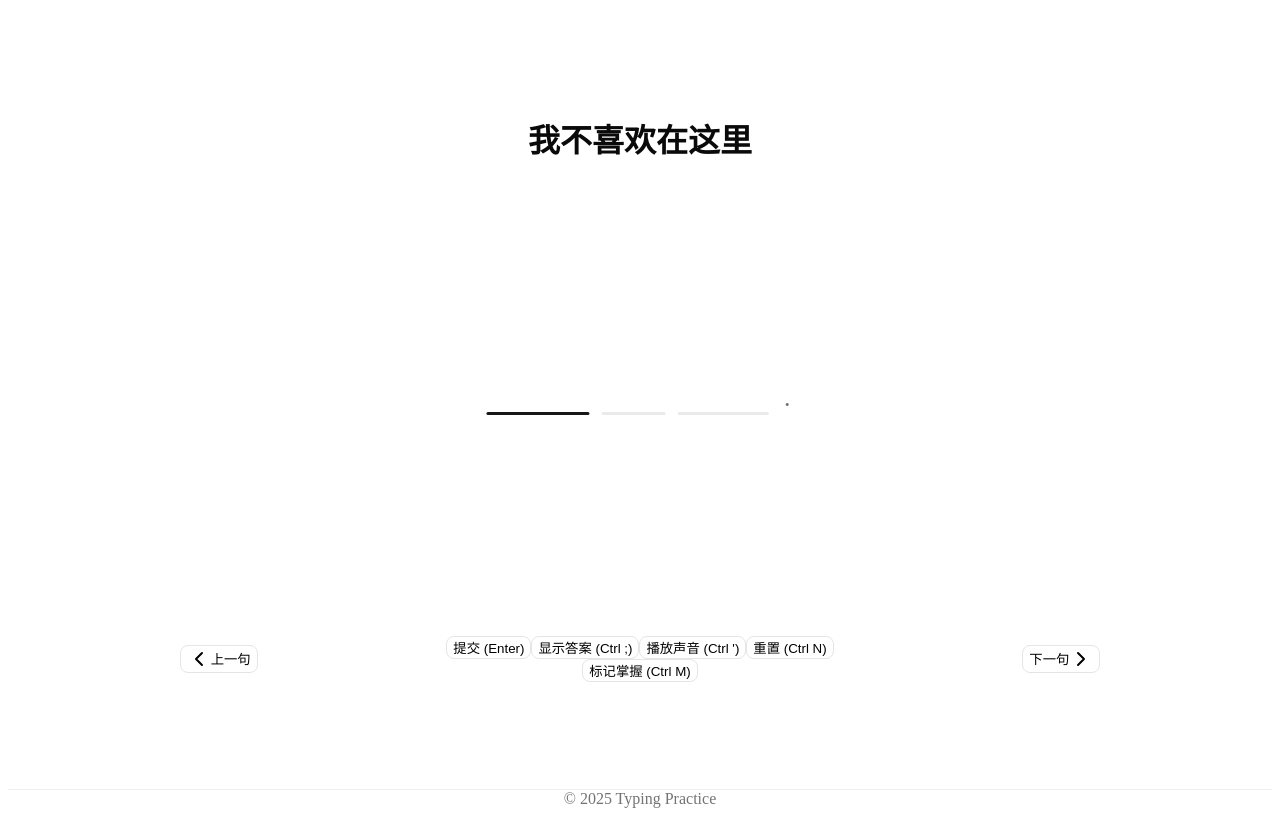
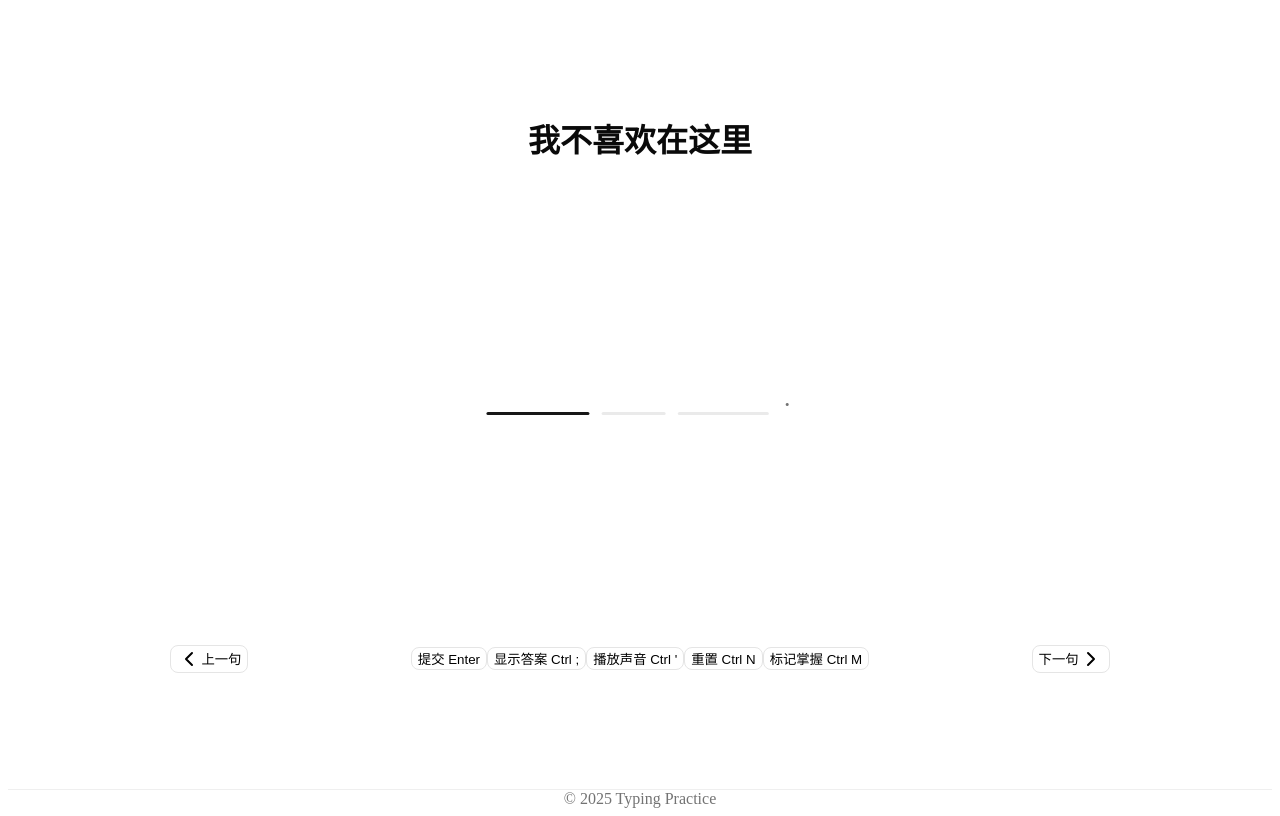
Before and after one commit to ajaxgoldfish/keymantra, a React (Vite) app: page / in a window 1280 px wide. Built offline with nearby package versions, Linux system fonts and the light colour scheme.

Commit message:
Update button labels in App component to remove parentheses around keyboard shortcuts for clearer presentation and consistency.

```diff
--- a/src/App.jsx
+++ b/src/App.jsx
@@ -441,21 +441,21 @@ function App() {
                   上一句
                 </Button>
               </div>
-              <div className="flex flex-1 min-w-[260px] flex-wrap items-center justify-center gap-2 md:gap-3">
+              <div >
                 <Button variant="outline" onClick={handleSubmit}>
-                  提交 (Enter)
+                  提交 Enter
                 </Button>
                 <Button variant="outline" onClick={handleToggleAnswer}>
-                  {showAnswer ? '隐藏答案' : '显示答案'} (Ctrl ;)
+                  {showAnswer ? '隐藏答案' : '显示答案'} Ctrl ;
                 </Button>
                 <Button variant="outline" onClick={handlePlaySound}>
-                  播放声音 (Ctrl ')
+                  播放声音 Ctrl '
                 </Button>
                 <Button variant="outline" onClick={resetCurrentSentence}>
-                  重置 (Ctrl N)
+                  重置 Ctrl N
                 </Button>
                 <Button variant="outline" onClick={handleMarkMastered}>
-                  标记掌握 (Ctrl M)
+                  标记掌握 Ctrl M
                 </Button>
               </div>
               <div className="flex flex-1 min-w-[140px] justify-center">
```
